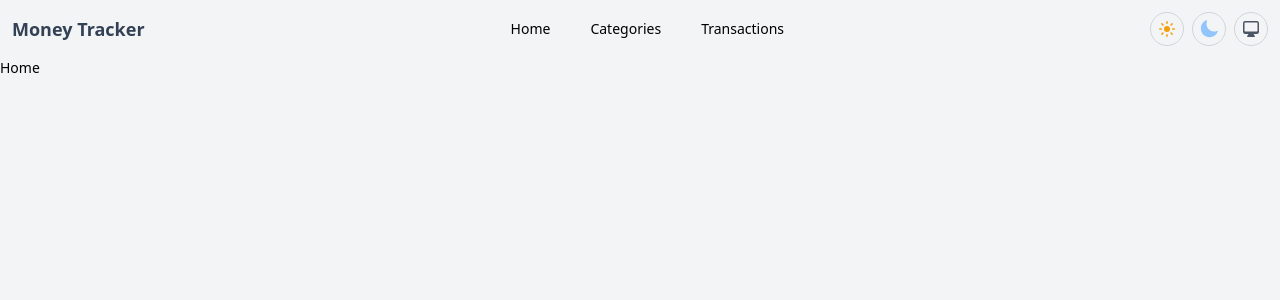
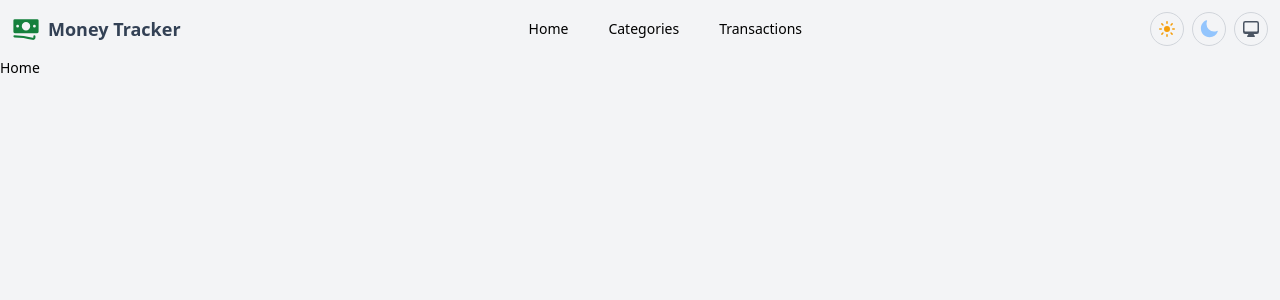
Before and after one commit to AndreySVRF/money-tracker-client, a React (Vite) app: page / in a window 1280 px wide. Shown: the top 300 px of the page. Built offline with nearby package versions, Linux system fonts and the light colour scheme.

Commit message:
Add navigation items

```diff
--- a/src/assets/icons/index.ts
+++ b/src/assets/icons/index.ts
@@ -1,3 +1,4 @@
 export { ReactComponent as LightModeIcon } from './light-mode-icon.svg';
 export { ReactComponent as DarkModeIcon } from './dark-mode-icon.svg';
+export { ReactComponent as MoneyIcon } from './money-icon.svg';
 export { ReactComponent as SystemModeIcon } from './system-mode-icon.svg';
--- a/src/components/logo/logo.tsx
+++ b/src/components/logo/logo.tsx
@@ -1,11 +1,15 @@
 import { FC } from 'react';
 import { Link } from 'react-router-dom';
+import { MoneyIcon } from '../../assets';
 
 const Logo: FC = () => {
   return (
-    <div className="text-lg font-bold text-slate-700 dark:text-slate-200">
-      <Link to="/">Money Tracker</Link>
-    </div>
+    <Link to="/" className="flex gap-2">
+      <MoneyIcon className="h-7 w-7 fill-green-700 dark:fill-green-500" />
+      <span className="text-lg font-bold text-slate-700 dark:text-slate-200">
+        Money Tracker
+      </span>
+    </Link>
   );
 };
 
--- a/src/components/navigation/index.ts
+++ b/src/components/navigation/index.ts
@@ -1 +1,2 @@
+export type { INavigationItems } from './types';
 export * from './navigation.tsx';
--- a/src/components/navigation/navigation.tsx
+++ b/src/components/navigation/navigation.tsx
@@ -1,21 +1,29 @@
 import { FC } from 'react';
 import { NavLink } from 'react-router-dom';
-import { CATEGORIES_ROUTE, TRANSACTIONS_ROUTE } from '../../router';
+import { INavigationItems } from './types';
 
-const Navigation: FC = () => {
+interface INavigationProps {
+  navigationItems: INavigationItems[];
+}
+
+const Navigation: FC<INavigationProps> = ({ navigationItems }) => {
+  const navigationItemsRender = navigationItems.map(({ title, path }) => (
+    <li>
+      <NavLink
+        className={({ isActive }) =>
+          isActive && path !== '/' ? 'text-green-600 dark:text-green-500' : ''
+        }
+        to={path}
+        key={path}
+      >
+        {title}
+      </NavLink>
+    </li>
+  ));
+
   return (
     <nav className="flex">
-      <ul className="flex gap-10">
-        <li>
-          <NavLink to="/">Home</NavLink>
-        </li>
-        <li>
-          <NavLink to={CATEGORIES_ROUTE}>Categories</NavLink>
-        </li>
-        <li>
-          <NavLink to={TRANSACTIONS_ROUTE}>Transactions</NavLink>
-        </li>
-      </ul>
+      <ul className="flex gap-10">{navigationItemsRender}</ul>
     </nav>
   );
 };
--- /dev/null
+++ b/src/components/navigation/types/index.ts
@@ -0,0 +1 @@
+export * from './types.ts';
--- /dev/null
+++ b/src/components/navigation/types/types.ts
@@ -0,0 +1,6 @@
+interface INavigationItems {
+  title: string;
+  path: string;
+}
+
+export type { INavigationItems };
--- a/src/layouts/private/private.tsx
+++ b/src/layouts/private/private.tsx
@@ -1,11 +1,28 @@
 import { FC } from 'react';
 import { Header } from '../../modules';
 import { Outlet } from 'react-router-dom';
+import { INavigationItems } from '../../components';
+import { CATEGORIES_ROUTE, TRANSACTIONS_ROUTE } from '../../router';
 
 const Private: FC = () => {
+  const navigationItems: INavigationItems[] = [
+    {
+      title: 'Home',
+      path: '/'
+    },
+    {
+      title: 'Categories',
+      path: CATEGORIES_ROUTE
+    },
+    {
+      title: 'Transactions',
+      path: TRANSACTIONS_ROUTE
+    }
+  ];
+
   return (
     <div className="min-h-screen bg-gray-100 pb-20 font-base duration-100 dark:bg-slate-900 dark:text-gray-100">
-      <Header isNavigationShow={true} />
+      <Header navigationItems={navigationItems} />
       <main>
         <Outlet />
       </main>
--- a/src/modules/header/header.tsx
+++ b/src/modules/header/header.tsx
@@ -1,15 +1,22 @@
 import { FC } from 'react';
-import { Logo, Navigation, ThemeSwitcher } from '../../components';
+import {
+  INavigationItems,
+  Logo,
+  Navigation,
+  ThemeSwitcher
+} from '../../components';
 
 interface IHeaderProps {
-  isNavigationShow?: boolean;
+  navigationItems?: INavigationItems[];
 }
 
-const Header: FC<IHeaderProps> = ({ isNavigationShow }) => {
+const Header: FC<IHeaderProps> = ({ navigationItems }) => {
   return (
     <header className="flex items-center justify-between p-3">
       <Logo />
-      {isNavigationShow && <Navigation />}
+      {!!navigationItems?.length && (
+        <Navigation navigationItems={navigationItems} />
+      )}
       <ThemeSwitcher />
     </header>
   );
```
Also changed, not shown: src/assets/icons/money-icon.svg (added).
